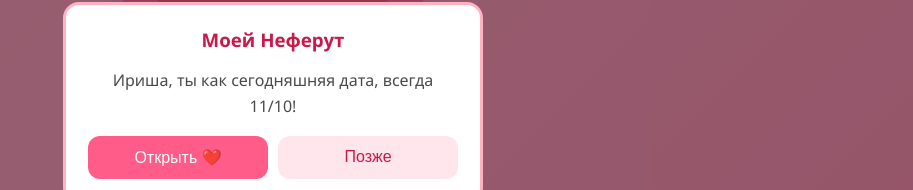
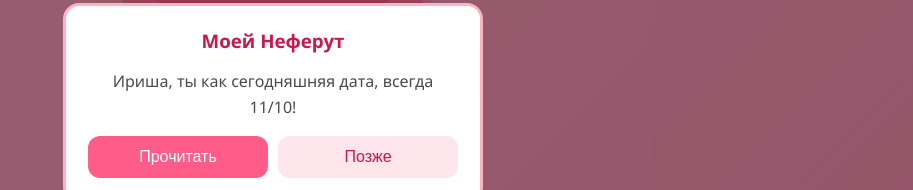
Before and after one commit to RayVen-GI/letter, a plain HTML site: page index.html in a window 1280 px wide. Shown: the part 297-487 px from the top of the page, without its empty margins (367-1280 px from the left). Drawn offline with Linux system fonts and the light colour scheme.

Commit message:
News modal button: Read instead of Open, no auto-open letter

```diff
--- a/index.html
+++ b/index.html
@@ -656,7 +656,7 @@
             <h3 id="modal-title">💌 Тебе новое сообщение!</h3>
             <p id="modal-text">Открой письмо — там что-то новое для тебя ❤️</p>
             <div class="row">
-                <button id="news-ok">Открыть ❤️</button>
+                <button id="news-ok">Прочитать</button>
                 <button id="news-later">Позже</button>
             </div>
         </div>
@@ -1061,7 +1061,6 @@
                 banner.classList.remove('show');
                 markAllRead();
                 renderInbox();
-                if (!isOpen) openSeq();
             });
             inboxBtn.addEventListener('click', function () {
                 renderInbox();
```
